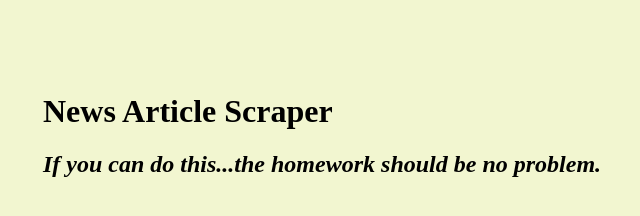
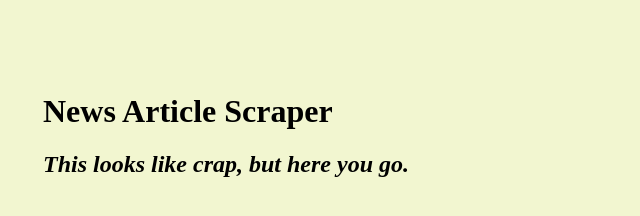
Before and after one commit to bonnieho/NewsScraper, a website: page public/index.html in a window 1280 px wide. Shown: the whole page, without its empty margins (117-757 px from the left). Drawn offline with nearby package versions, Linux system fonts and the light colour scheme; no server answers.

Commit message:
submitted what I've got

```diff
--- a/public/index.html
+++ b/public/index.html
@@ -39,7 +39,7 @@
   <body>
     <div id="wrapper">
       <h1>News Article Scraper</h1>
-      <h2><i>If you can do this...the homework should be no problem.</i></h2>
+      <h2><i>This looks like crap, but here you go.</i></h2>
       <div id="articles"></div>
       <div id="notes"></div>
     </div>
```
